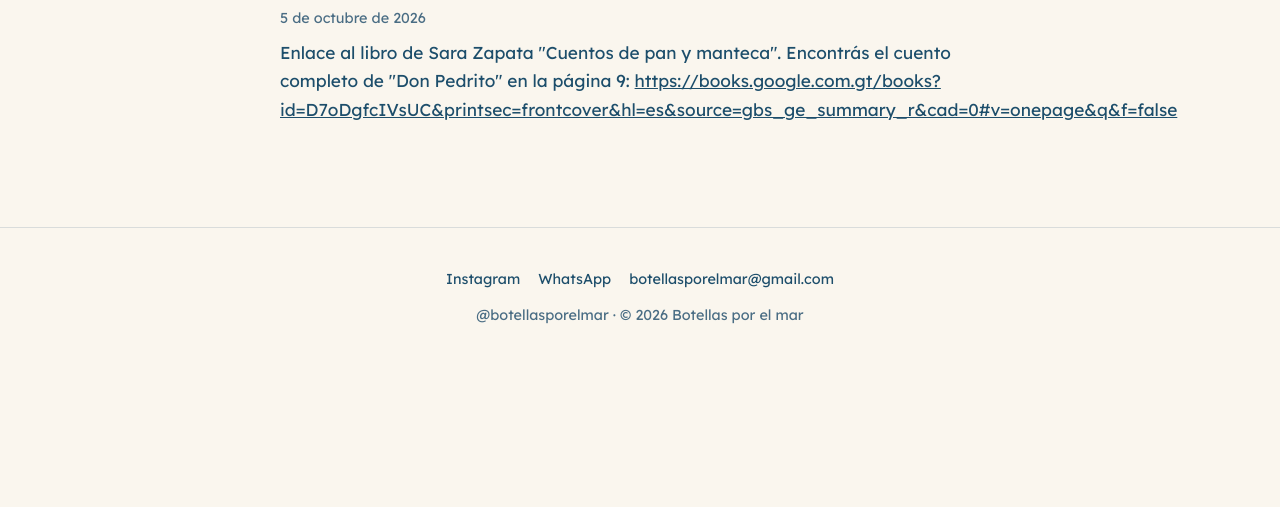
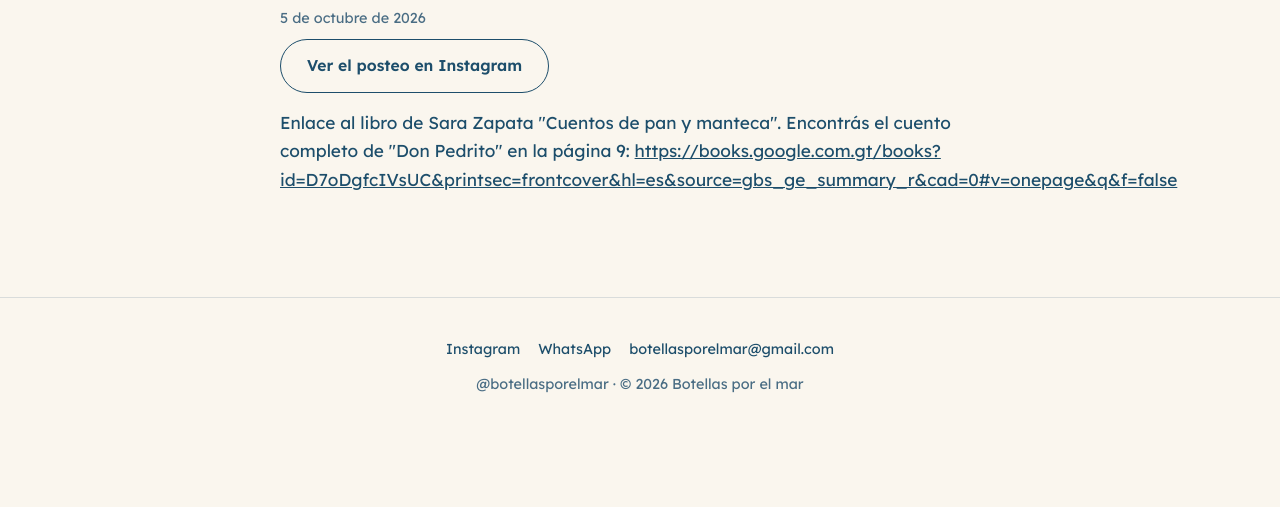
Before and after one commit to botellasporelmar/botellas-sitio, an Eleventy site: page src/botellas/don-pedrito.md in a window 1280 px wide. Shown: the part 293-800 px from the top of the page. Built offline with nearby package versions, Linux system fonts and the light colour scheme; Eleventy itself is replaced by a stand-in of ours; files that its build step writes are made by us from their sources; a web font is replaced by a local one.

Commit message:
Update Botella “don-pedrito”

```diff
--- a/src/botellas/don-pedrito.md
+++ b/src/botellas/don-pedrito.md
@@ -3,7 +3,7 @@ titulo: Don Pedrito
 numero: 5
 date: 2026-10-05
 resumen: Enlace al cuento completo "Don Pedrito"
-enlace_instagram: ""
+enlace_instagram: https://www.instagram.com/p/DeMarc1ARfA/?img_index=1
 publicado: true
 ---
 Enlace al libro de Sara Zapata "Cuentos de pan y manteca". Encontrás el cuento completo de "Don Pedrito" en la página 9: <https://books.google.com.gt/books?id=D7oDgfcIVsUC&printsec=frontcover&hl=es&source=gbs_ge_summary_r&cad=0#v=onepage&q&f=false>
```
